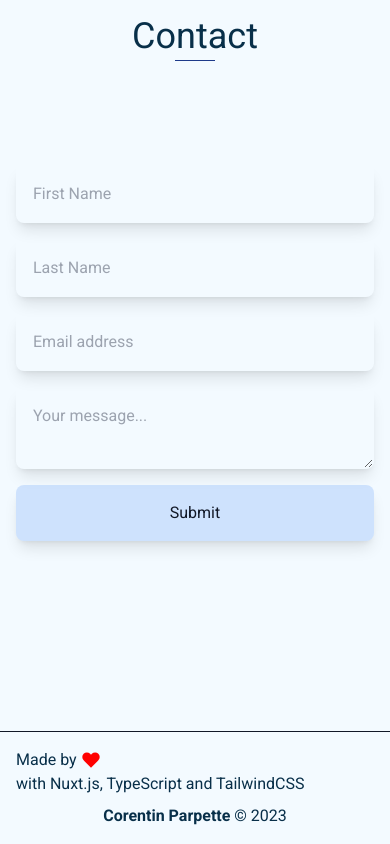
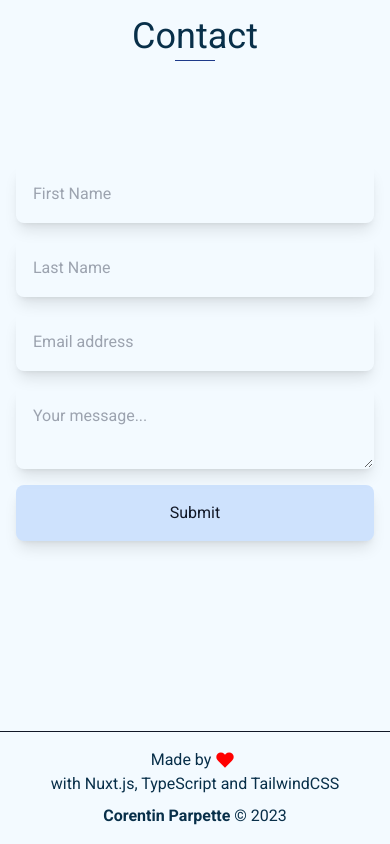
Before and after one commit to corentinprp51/portfolio-nuxt, a Nuxt app: page / in a window 390 px wide. Shown: the part 3262-4106 px from the top of the page. Built offline with nearby package versions, Linux system fonts and the light colour scheme.

Commit message:
fix: Footer / Shadow and Animation on Scroll (observer)

```diff
--- a/components/content/page-content/Footer.vue
+++ b/components/content/page-content/Footer.vue
@@ -2,7 +2,7 @@
   <footer
     class="p-4 bg-transparent absolute bottom-0 w-full shadow-lg dark:text-blue-50 text-sky-950 flex flex-col items-center border-t dark:border-blue-500/40 border-gray-900 space-y-2"
   >
-    <div class="flex flex-wrap">
+    <div class="flex justify-center flex-wrap">
       Made by
       <HeartIcon class="w-5 mx-1" />
       with Nuxt.js, TypeScript and TailwindCSS
--- a/components/content/skills/SkillsList.vue
+++ b/components/content/skills/SkillsList.vue
@@ -2,7 +2,7 @@
   <div
     ref="hidden"
     :class="className"
-    class="skills-list px-4 py-16 transition-all duration-1000 sm:px-32 flex flex-col md:flex md:flex-row md:flex-wrap md:justify-center md:space-x-10"
+    class="skills-list px-4 py-16 transition-all duration-500 sm:px-32 flex flex-col md:flex md:flex-row md:flex-wrap md:justify-center md:space-x-10"
   >
     <SkillCard
       title="Front-End"
--- a/components/form/inputs/InputGeneric.vue
+++ b/components/form/inputs/InputGeneric.vue
@@ -3,6 +3,7 @@
     v-bind="$attrs"
     v-model="modelValue"
     class="bg-black p-4 bg-transparent outline-none focus:outline-none shadow-lg rounded-lg border border-transparent focus:border-black dark:focus:border-[#6893FF]"
+    style="-webkit-appearance: none"
   />
 </template>
 
--- a/components/form/inputs/TextAreaGeneric.vue
+++ b/components/form/inputs/TextAreaGeneric.vue
@@ -3,6 +3,7 @@
     v-model="modelValue"
     placeholder="Your message..."
     class="bg-black p-4 bg-transparent outline-none focus:outline-none shadow-lg rounded-lg border border-transparent focus:border-black dark:focus:border-[#6893FF]"
+    style="-webkit-appearance: none"
   />
 </template>
 
--- a/composables/useObserver.ts
+++ b/composables/useObserver.ts
@@ -1,7 +1,7 @@
 import { Ref } from 'vue'
 
 export const useObserver = (element: Ref<HTMLElement | null>) => {
-  const className = ref('opacity-0 translate-y-[50%]')
+  const className = ref('opacity-0')
   onMounted(() => {
     const observer = new IntersectionObserver((entries) => {
       entries.forEach((entry) => {
```
